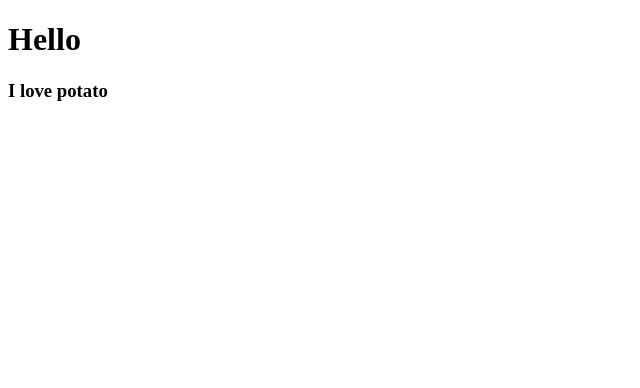
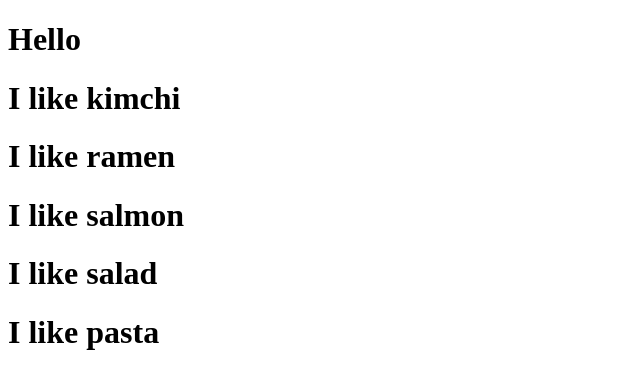
Before and after one commit to scl2589/movie_app_2021, a React (Create React App) app: page / in a window 1280 px wide. Shown: the top 388 px of the page, without its empty margins (0-640 px from the left). Built offline with nearby package versions, Linux system fonts and the light colour scheme.

Commit message:
Reusable Components with JSX + Props

```diff
--- a/src/App.js
+++ b/src/App.js
@@ -1,13 +1,25 @@
 import React from 'react'
 
-// 컴포넌트를 가져올 때는 import 한다
-import Potato from "./Potato";
+// function Food(props) {
+//   console.log(props.fav);
+//   return <h1>I like Potato</h1>;
+// }
+
+// ES6 방식
+function Food({ fav }) {
+  return <h1>I like {fav}</h1>;
+}
 
 function App() {
   // 캄포넌트는 html을 return하는 형태
   return <div>
     <h1>Hello</h1>
-    <Potato/>
+    {/* kimchi라는 value로 fav라는 이름의 property(props)를 줌 */}
+    <Food fav="kimchi"/>
+    <Food fav="ramen"/>
+    <Food fav="salmon"/>
+    <Food fav="salad"/>
+    <Food fav="pasta"/>
   </div>
 }
 
--- a/src/Potato.js
+++ /dev/null
@@ -1,8 +0,0 @@
-// 컴포넌트를 생성할 때는 매 번 react를 import 해야한다.
-import React from 'react';
-
-function Potato() {
-    return <h3>I love potato</h3>;
-}
-
-export default Potato;
```
Also changed, not shown: 1 other file (tests, documents, lock files or other folders).
